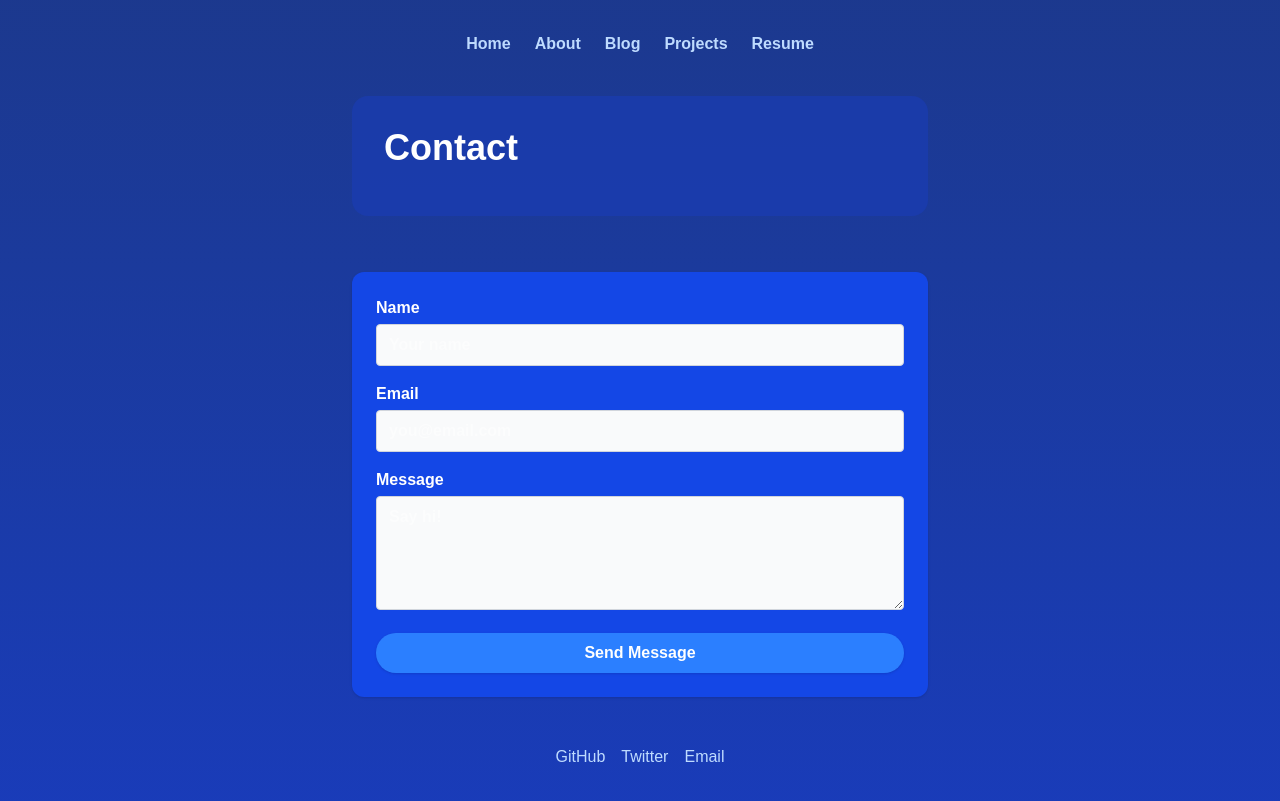
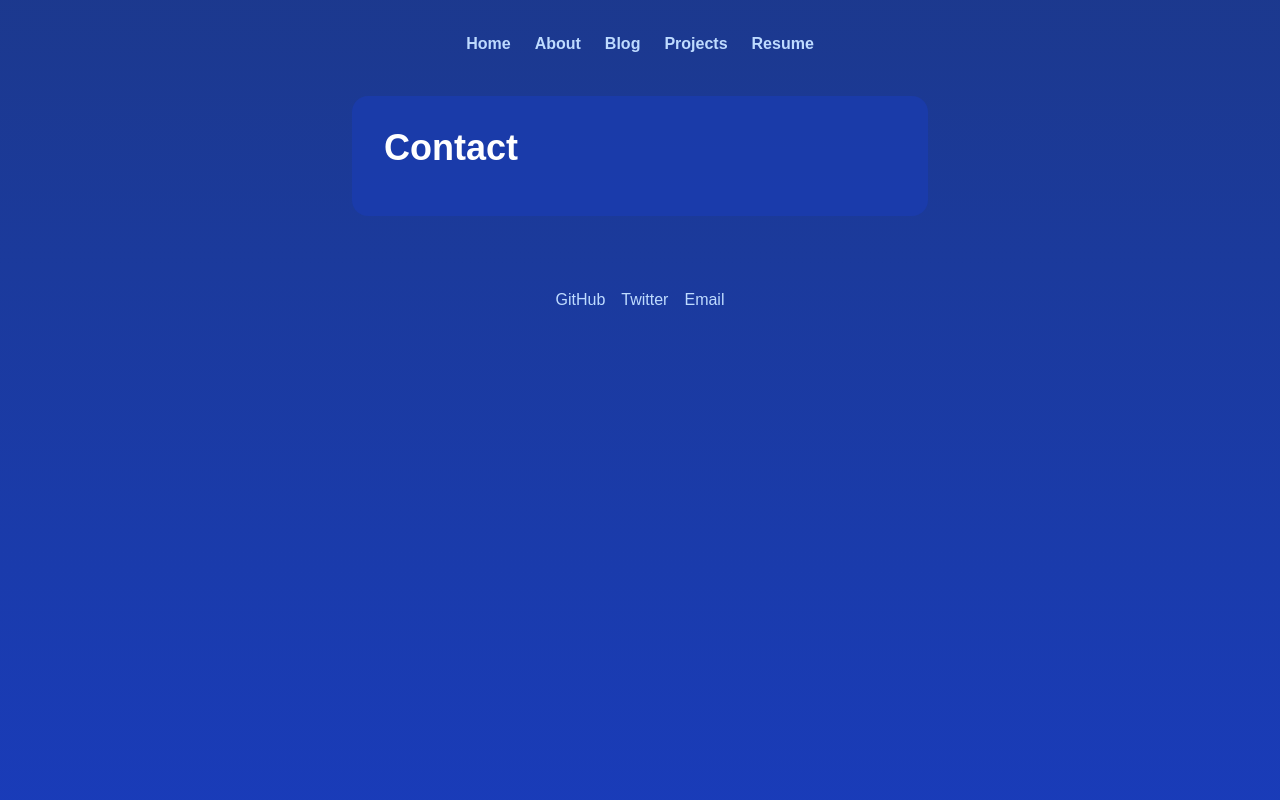
Before and after one commit to kherleefer/kherleefer, a Next.js app: page /contact in a window 1280 px wide. Built offline with nearby package versions, Linux system fonts and the light colour scheme.

Commit message:
Update page.tsx

```diff
--- a/app/contact/page.tsx
+++ b/app/contact/page.tsx
@@ -15,18 +15,7 @@ export default function Contact() {
         <div className="bg-blue-800/60 rounded-2xl p-8 mb-6">
           <h1 className="text-4xl font-bold mb-4">Contact</h1>
         </div>
-        <form className="flex flex-col gap-4 bg-blue-700 rounded-xl shadow p-6">
-          <label className="font-semibold">Name
-            <input type="text" className="mt-1 w-full px-3 py-2 rounded border border-gray-300 dark:border-gray-700 bg-gray-50 dark:bg-gray-800" placeholder="Your name" required />
-          </label>
-          <label className="font-semibold">Email
-            <input type="email" className="mt-1 w-full px-3 py-2 rounded border border-gray-300 dark:border-gray-700 bg-gray-50 dark:bg-gray-800" placeholder="you@email.com" required />
-          </label>
-          <label className="font-semibold">Message
-            <textarea className="mt-1 w-full px-3 py-2 rounded border border-gray-300 dark:border-gray-700 bg-gray-50 dark:bg-gray-800" rows={4} placeholder="Say hi!" required />
-          </label>
-          <button type="submit" className="bg-blue-500 text-white px-6 py-2 rounded-full font-semibold shadow hover:bg-blue-600 transition">Send Message</button>
-        </form>
+
         <div className="flex gap-4 justify-center mt-4">
           <a href="https://github.com/yourusername" target="_blank" rel="noopener noreferrer" className="text-blue-200 hover:text-blue-400">GitHub</a>
           <a href="https://twitter.com/yourusername" target="_blank" rel="noopener noreferrer" className="text-blue-200 hover:text-blue-400">Twitter</a>
```
